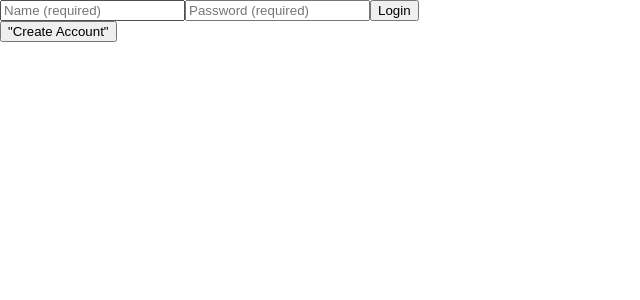
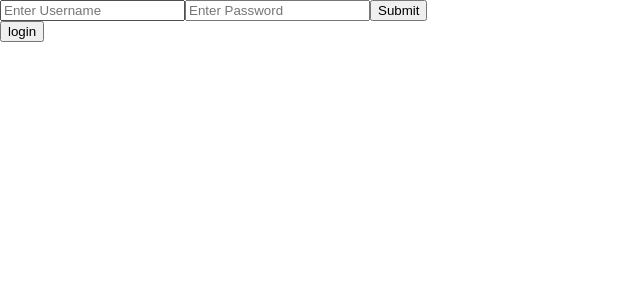
Before and after one commit to ACC25/wakaru-frontend, a React (Create React App) app: page / in a window 1280 px wide. Shown: the top 300 px of the page, without its empty margins (0-640 px from the left). Built offline with nearby package versions, Linux system fonts and the light colour scheme.

Commit message:
Removes old React Form framework

```diff
--- a/src/components/auth/getToken.js
+++ b/src/components/api/getToken.js
@@ -3,7 +3,7 @@ import React, { Component } from 'react';
 class GetToken extends Component {
   render() {
     return (
-
+      ""
     )
   }
 }
--- a/src/components/auth/createAccountForm.js
+++ b/src/components/auth/createAccountForm.js
@@ -1,21 +1,22 @@
 import React, { Component } from 'react';
 
 class CreateAccountForm extends Component {
+  constructor(props) {
+    super(props)
+    this.state = {
+      username: "",
+      password: ""
+    }
+  }
   render() {
     return (
-      React.createElement('form', {className: 'ContactForm'},
-        React.createElement('input', {
-          type: 'text',
-          placeholder: 'Name (required)',
-          value: this.props.value,
-        }),
-        React.createElement('input', {
-          type: 'text',
-          placeholder: 'Password (required)',
-          value: this.props.value,
-        }),
-        React.createElement('button', {type: 'submit'}, "Create Account")
-      )
+      <form onSubmit={this.handleSubmit}>
+        <label>
+          <input type="text" placeholder="Choose Username" value={this.state.username} onChange={this.handleChange} />
+          <input type="text" placeholder="Create Password" value={this.state.password} onChange={this.handleChange} />
+        </label>
+        <input type="submit" value="Create Account" />
+      </form>
     )
   }
 }
--- a/src/components/auth/loginForm.js
+++ b/src/components/auth/loginForm.js
@@ -1,4 +1,5 @@
 import React, { Component } from 'react';
+import GetToken from '../api/getToken.js'
 
 class LoginForm extends Component {
   constructor(props){
@@ -11,22 +12,29 @@ class LoginForm extends Component {
 
   render() {
     return (
-      React.createElement('form', {className: 'ContactForm'},
-        React.createElement('input', {
-          type: 'text',
-          placeholder: 'Name (required)',
-          value: this.props.value,
-        }),
-        React.createElement('input', {
-          type: 'text',
-          placeholder: 'Password (required)',
-          value: this.props.value,
-        }),
-        React.createElement('button', {type: 'submit'}, "Login")
-      )
-
+      <form onSubmit={this.handleSubmit}>
+        <label>
+          <input type="text" placeholder="Enter Username" value={this.state.username} onChange={this.handleChange} />
+          <input type="text" placeholder="Enter Password" value={this.state.password} onChange={this.handleChange} />
+        </label>
+        <input type="submit" value="Submit" />
+      </form>
     )
   }
 }
 
 export default LoginForm;
+
+// React.createElement('form', {className: 'ContactForm'},
+//   React.createElement('input', {
+//     type: 'text',
+//     placeholder: 'Name (required)',
+//     value: this.props.value,
+//   }),
+//   React.createElement('input', {
+//     type: 'text',
+//     placeholder: 'Password (required)',
+//     value: this.props.value,
+//   }),
+//   React.createElement('button', {type: 'submit'}, "Login")
+// )
--- a/src/components/homePage.js
+++ b/src/components/homePage.js
@@ -37,7 +37,7 @@ class HomePage extends Component {
 
         <button className='button'
           onClick={this.resetForm}>
-          "Create Account"
+          {this.state.form}
         </button>
       </div>
     )
```
Also changed, not shown: src/components/api/postAccount.js (renamed from src/components/auth/postAccount.js).
